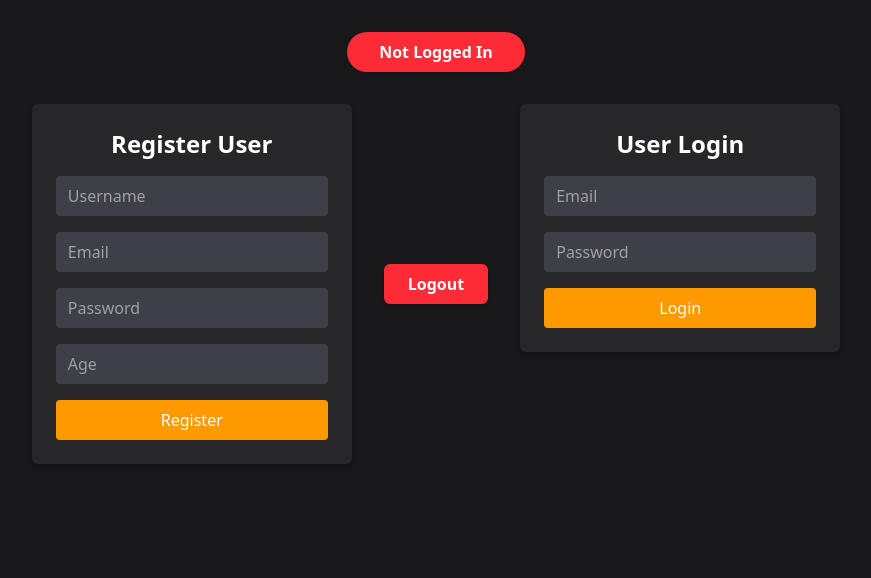
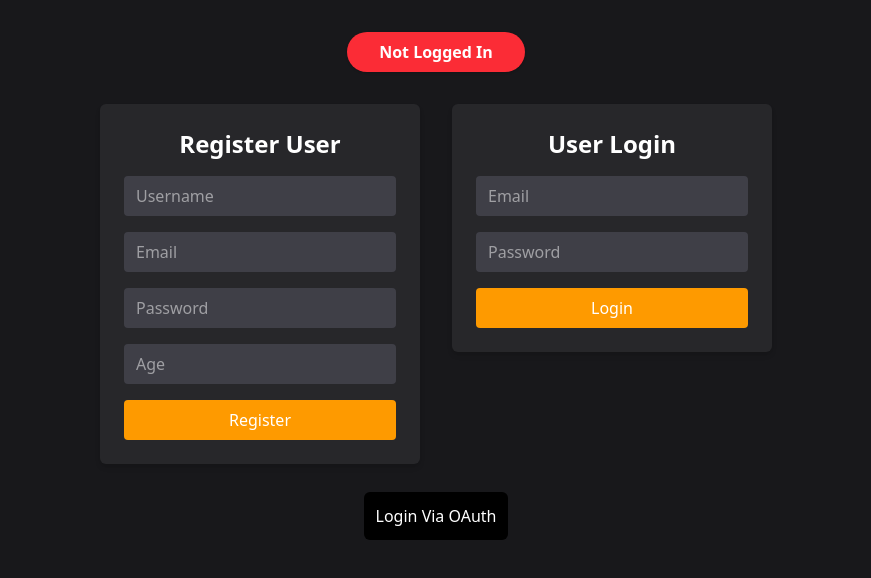
Before and after one commit to silky-x0/Authentication, a React (Vite) app in the folder client/: page /manage-user in a window 1280 px wide. Shown: the top 578 px of the page, without its empty margins (204-1075 px from the left). Built offline with nearby package versions, Linux system fonts and the light colour scheme; no server answers.

Commit message:
Added OAuth feature

```diff
--- a/client/src/Component/ManageUser.tsx
+++ b/client/src/Component/ManageUser.tsx
@@ -1,6 +1,6 @@
 import React, { useState, useEffect } from "react";
 import axios from "axios";
-import { useNavigate } from "react-router-dom";
+import { useAuth0 } from "@auth0/auth0-react";
 
 axios.defaults.withCredentials = true;
 
@@ -73,17 +73,19 @@ function ManageUser() {
 		}
 	};
 
+	const { loginWithRedirect, isAuthenticated, user } = useAuth0();
+
 	return (
 		<div className='w-full h-screen bg-zinc-900 flex flex-col items-center'>
 			<button
 				className={`mt-8 mb-8 px-8 py-2 rounded-full font-bold shadow ${
-					loggedIn
+					loggedIn || (isAuthenticated && user && user.email)
 						? "bg-green-500 hover:bg-green-600 text-white"
 						: "bg-red-500 hover:bg-red-600 text-white"
 				}`}
 				disabled
 			>
-				{loggedIn ? "Logged In" : "Not Logged In"}
+				{loggedIn || (isAuthenticated && user && user.email) ? "Logged In" : "Not Logged In"}
 			</button>
 			<div className='flex flex-row items-start gap-8'>
 				<form
@@ -140,12 +142,14 @@ function ManageUser() {
 						Register
 					</button>
 				</form>
+				{loggedIn ? (
 					<button
 						className='px-6 py-2 bg-red-500 hover:bg-red-700 text-white rounded-md shadow transition-colors duration-200 font-semibold self-center'
 						onClick={handleLogout}
 					>
 						Logout
 					</button>
+				) : (
 					<form
 						onSubmit={handleLogin}
 						className='bg-zinc-800 p-6 rounded-md shadow-md flex flex-col gap-4 w-80'
@@ -181,6 +185,15 @@ function ManageUser() {
 							Login
 						</button>
 					</form>
+				)}
+			</div>
+			<div className='flex flex-col gap-5 m-7'>
+				<button
+					onClick={() => loginWithRedirect()}
+					className=' rounded-md text-white bg-black p-3'
+				>
+					Login Via OAuth
+				</button>
 			</div>
 		</div>
 	);
```
Lines whose indentation alone changed are shown as unchanged.
